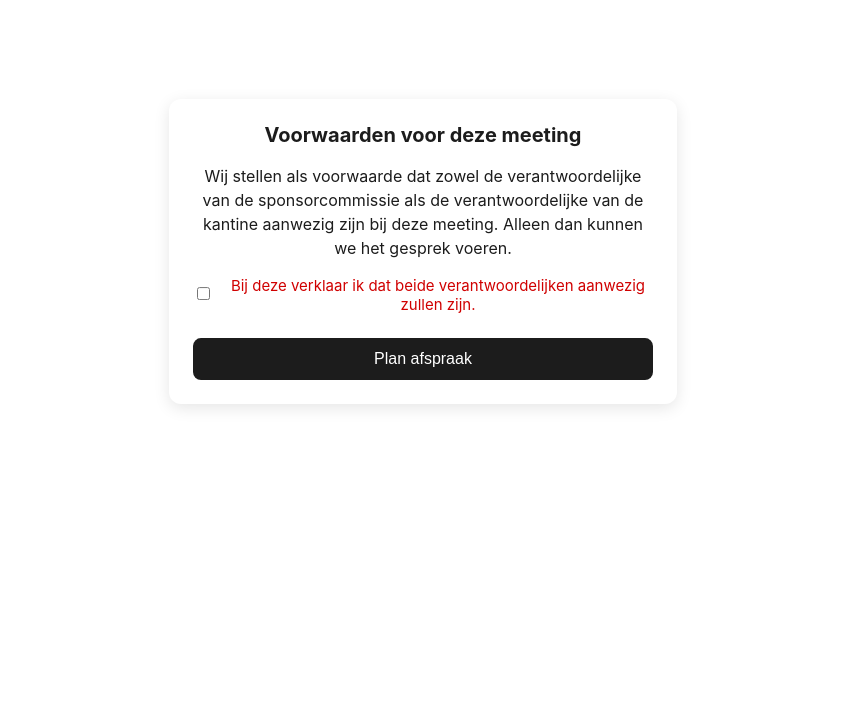
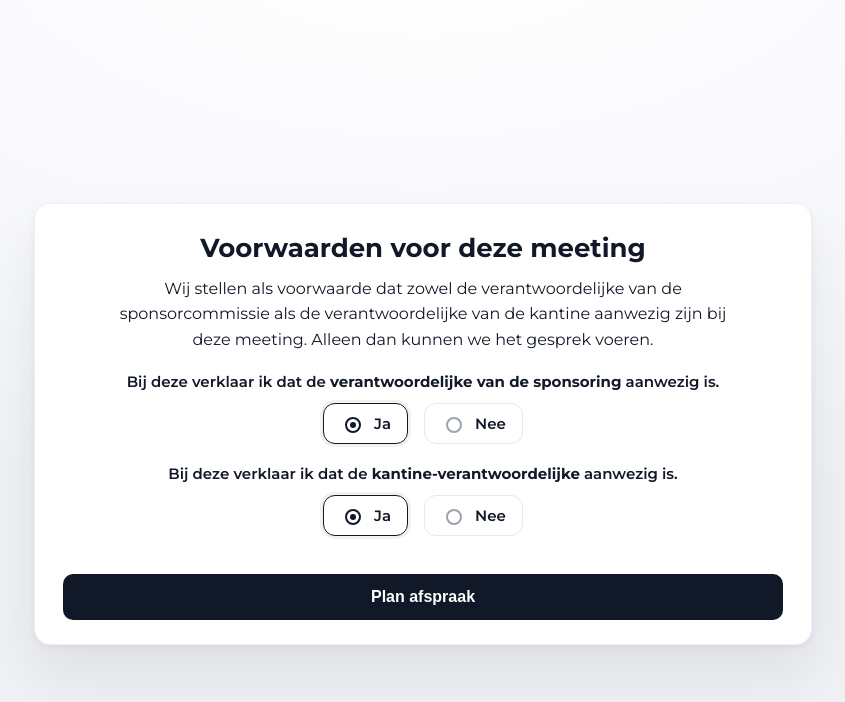
Before and after one commit to krijn17/Bincinternational-Laurens, a plain HTML site: page index.html in a window 1280 px wide. Shown: the whole page, without its empty margins (217-1062 px from the left). Drawn offline with Linux system fonts and the light colour scheme.

Commit message:
Update index.html

```diff
--- a/index.html
+++ b/index.html
@@ -1,60 +1,133 @@
+<!DOCTYPE html>
+<html lang="nl">
+<head>
+  <meta charset="UTF-8" />
+  <meta name="viewport" content="width=device-width, initial-scale=1" />
+  <title>Voorwaarden Meeting</title>
+  <link href="https://fonts.googleapis.com/css2?family=Montserrat:wght@400;600;700&display=swap" rel="stylesheet">
+  <style>
+    :root { --ink:#111827; --muted:#1f2937; --card:#fff; --bg: radial-gradient(1200px 600px at 50% -10%, #ffffff, #f6f7fb 70%, #f0f1f5); }
+    body{ margin:0; min-height:100vh; display:grid; place-items:center; padding:24px; font-family:'Montserrat',sans-serif; background:var(--bg); }
+    .gd-card{ width:min(720px,92vw); background:var(--card); border-radius:16px; box-shadow:0 30px 60px rgba(16,24,40,.08), 0 2px 6px rgba(16,24,40,.06); padding:28px 28px 24px; border:1px solid #eef0f4; }
+    h2{ margin:0 0 12px; font-size:clamp(20px,2.3vw,26px); font-weight:700; color:var(--ink); text-align:center; }
+    .gd-lead{ margin:0 auto 20px; max-width:60ch; text-align:center; color:var(--ink); font-size:16px; line-height:1.6; }
+    .gd-field{ margin:20px 0 16px }
+    .gd-label{ display:block; margin:0 0 12px; color:var(--ink); font-weight:600; font-size:15px; text-align:center }
+    .gd-radio-group{ display:flex; justify-content:center; gap:16px; flex-wrap:wrap }
+    .gd-radio{ display:flex; align-items:center; gap:10px; border:1px solid #e5e7eb; border-radius:12px; padding:10px 16px; background:#fff; cursor:pointer; transition:box-shadow .15s,border-color .15s }
+    .gd-radio input{ appearance:none; width:16px; height:16px; border:2px solid #9ca3af; border-radius:50%; position:relative }
+    .gd-radio.gd-checked{ border-color:#111827; box-shadow:0 0 0 3px rgba(17,24,39,.06) }
+    .gd-radio.gd-checked input{ border-color:#111827 }
+    .gd-radio.gd-checked input::after{ content:""; position:absolute; inset:3px; border-radius:50%; background:#111827 }
+    .gd-radio span{ font-size:15px; color:var(--ink); font-weight:600 }
+    .gd-btn{ margin-top:22px; width:100%; border:none; border-radius:10px; padding:14px 18px; background:#111827; color:#fff; font-size:16px; font-weight:700; cursor:pointer; transition:transform .04s, filter .15s }
+    .gd-btn:hover{ filter:brightness(1.05) } .gd-btn:active{ transform:translateY(1px) }
 
-<!-- Popup met kleurverandering bij checkbox -->
-<div id="popup" style="
-  position: fixed;
-  top: 20%;
-  left: 50%;
-  transform: translate(-50%, -20%);
-  background: #fff;
-  padding: 24px;
-  border-radius: 12px;
-  box-shadow: 0 4px 16px rgba(0, 0, 0, 0.1);
-  font-family: -apple-system, BlinkMacSystemFont, 'Segoe UI', Roboto, Oxygen, Ubuntu, Cantarell, 'Open Sans', 'Helvetica Neue', sans-serif;
-  max-width: 460px;
-  width: 90%;
-  text-align: center;
-  z-index: 9999;
-">
-  <h2 style="margin-top: 0; font-size: 20px; color: #1c1c1c;">Voorwaarden voor deze meeting</h2>
-  <p style="color: #1c1c1c; font-size: 16px; line-height: 1.5; margin-bottom: 16px;">
-    Wij stellen als voorwaarde dat zowel de verantwoordelijke van de sponsorcommissie als de verantwoordelijke van de kantine aanwezig zijn bij deze meeting. Alleen dan kunnen we het gesprek voeren.
+    /* ===== Deny full-screen (query fallback) ===== */
+    .deny-wrap{ margin:0; min-height:100vh; display:grid; place-items:center; padding:24px; font-family:'Montserrat',sans-serif; background:var(--bg) }
+    .deny-card{ width:min(720px,92vw); background:#fff; border-radius:16px; padding:32px 28px; border:1px solid #eef0f4; text-align:center; box-shadow:0 30px 60px rgba(16,24,40,.08),0 2px 6px rgba(16,24,40,.06) }
+    .deny-card h1{ margin:6px 0 10px; font-size:clamp(20px,2.5vw,28px); color:var(--ink) }
+    .deny-card p{ color:var(--muted); line-height:1.65; font-size:clamp(14px,1.8vw,16px); margin:0 auto 16px; max-width:60ch }
+    .deny-card .btn{ margin-top:12px; background:#111827; color:#fff; border:none; padding:12px 16px; border-radius:10px; font-weight:700; cursor:pointer }
+  </style>
+</head>
+<body>
+  <div class="gd-card" id="gd-card">
+    <h2>Voorwaarden voor deze meeting</h2>
+    <p class="gd-lead">
+      Wij stellen als voorwaarde dat zowel de verantwoordelijke van de
+      sponsorcommissie als de verantwoordelijke van de kantine aanwezig zijn bij
+      deze meeting. Alleen dan kunnen we het gesprek voeren.
     </p>
 
-  <label id="checkboxLabel" style="display: flex; align-items: center; justify-content: center; gap: 10px; font-size: 15px; color: #d00000; margin-bottom: 24px;">
-    <input type="checkbox" id="confirmation" onchange="handleCheckbox()" style="margin-top: 0;">
-    Bij deze verklaar ik dat beide verantwoordelijken aanwezig zullen zijn.
-  </label>
+    <div class="gd-field">
+      <label class="gd-label">Bij deze verklaar ik dat de <strong>verantwoordelijke van de sponsoring</strong> aanwezig is.</label>
+      <div class="gd-radio-group">
+        <label class="gd-radio"><input type="radio" name="sponsor" value="ja" checked><span>Ja</span></label>
+        <label class="gd-radio"><input type="radio" name="sponsor" value="nee"><span>Nee</span></label>
+      </div>
+    </div>
 
-  <button id="bookBtn" onclick="window.location.href='https://cal.com/laurens-eggersman-vwenas/30min'" disabled style="
-    background-color: #1c1c1c;
-    color: #fff;
-    border: none;
-    padding: 12px 20px;
-    border-radius: 8px;
-    font-size: 16px;
-    cursor: pointer;
-    transition: background-color 0.2s ease;
-    width: 100%;
-  "
-    onmouseover="if(!this.disabled){this.style.backgroundColor='#333'}"
-    onmouseout="if(!this.disabled){this.style.backgroundColor='#1c1c1c'}"
-  >
-    Plan afspraak
-  </button>
+    <div class="gd-field">
+      <label class="gd-label">Bij deze verklaar ik dat de <strong>kantine-verantwoordelijke</strong> aanwezig is.</label>
+      <div class="gd-radio-group">
+        <label class="gd-radio"><input type="radio" name="kantine" value="ja" checked><span>Ja</span></label>
+        <label class="gd-radio"><input type="radio" name="kantine" value="nee"><span>Nee</span></label>
+      </div>
+    </div>
+
+    <button id="gd-book" class="gd-btn">Plan afspraak</button>
   </div>
 
   <script>
-  function handleCheckbox() {
-    const checkbox = document.getElementById('confirmation');
-    const button = document.getElementById('bookBtn');
-    const label = document.getElementById('checkboxLabel');
+    (function(){
+      const CAL_URL = 'https://cal.com/laurens-eggersman-vwenas/30min';
 
-    button.disabled = !checkbox.checked;
+      // 1) Query-fallback: toon deny-scherm als ?deny=1
+      const params = new URLSearchParams(location.search);
+      if (params.get('deny') === '1') {
+        document.body.innerHTML = `
+          <div class="deny-wrap">
+            <main class="deny-card">
+              <h1>Afspraak plannen is niet mogelijk</h1>
+              <p>Een afspraak kan alleen worden ingepland als <strong>beide</strong> verantwoordelijken aanwezig zijn:
+              de verantwoordelijke van de sponsorcommissie én de kantine-verantwoordelijke.</p>
+              <button class="btn" onclick="history.length ? history.back() : (location.href='${location.pathname}')">Terug</button>
+            </main>
+          </div>`;
+        return; // stop verdere init
+      }
 
-    if (checkbox.checked) {
-      label.style.color = '#1c1c1c';
-    } else {
-      label.style.color = '#d00000';
+      // 2) Mooie "checked" styling zonder :has()
+      const radios = document.querySelectorAll('#gd-card .gd-radio input');
+      function refresh(){
+        document.querySelectorAll('#gd-card .gd-radio').forEach(l=>l.classList.remove('gd-checked'));
+        document.querySelectorAll('#gd-card .gd-radio input:checked').forEach(i=>i.closest('.gd-radio')?.classList.add('gd-checked'));
+      }
+      radios.forEach(r=>r.addEventListener('change', refresh));
+      refresh();
+
+      function sel(n){ const el=document.querySelector(`#gd-card input[name="${n}"]:checked`); return el?el.value:null; }
+
+      // 3) Blob-URL + fallback naar ?deny=1
+      function goToDeny(){
+        try {
+          const html = `<!doctype html><html lang="nl"><head>
+<meta charset="utf-8"><meta name="viewport" content="width=device-width, initial-scale=1">
+<title>Afspraak niet mogelijk</title>
+<link href="https://fonts.googleapis.com/css2?family=Montserrat:wght@400;600;700&display=swap" rel="stylesheet">
+<style>
+  body{margin:0;display:grid;place-items:center;min-height:100vh;font-family:Montserrat,sans-serif;background:radial-gradient(1200px 600px at 50% -10%, #ffffff, #f6f7fb 70%, #f0f1f5)}
+  .card{background:#fff;border-radius:16px;padding:32px 28px;max-width:720px;width:92vw;text-align:center;border:1px solid #eef0f4;
+        box-shadow:0 30px 60px rgba(16,24,40,.08),0 2px 6px rgba(16,24,40,.06)}
+  h1{margin:6px 0 10px;font-size:clamp(20px,2.5vw,28px);color:#111827}
+  p{color:#1f2937;line-height:1.65;font-size:clamp(14px,1.8vw,16px);margin:0 auto 16px;max-width:60ch}
+  .btn{margin-top:12px;background:#111827;color:#fff;border:none;padding:12px 16px;border-radius:10px;font-weight:700;cursor:pointer}
+</style></head><body>
+  <main class="card">
+    <h1>Afspraak plannen is niet mogelijk</h1>
+    <p>Een afspraak kan alleen worden ingepland als <strong>beide</strong> verantwoordelijken aanwezig zijn:
+    de verantwoordelijke van de sponsorcommissie én de kantine-verantwoordelijke.</p>
+    <button class="btn" onclick="history.length ? history.back() : (location.href='${location.origin}${location.pathname}')">Terug</button>
+  </main>
+</body></html>`;
+          const blob = new Blob([html], {type:'text/html'});
+          const url  = URL.createObjectURL(blob);
+          window.location.href = url;
+        } catch (e) {
+          // Als blob navigatie ook niet mag door CSP: gebruik query fallback
+          const u = new URL(location.href);
+          u.searchParams.set('deny','1');
+          window.location.href = u.toString();
         }
       }
+
+      document.getElementById('gd-book').addEventListener('click', function(){
+        const bothYes = (sel('sponsor')==='ja' && sel('kantine')==='ja');
+        if (bothYes) window.location.href = CAL_URL;
+        else goToDeny();
+      });
+    })();
   </script>
+</body>
+</html>
```
Lines whose indentation alone changed are shown as unchanged.
